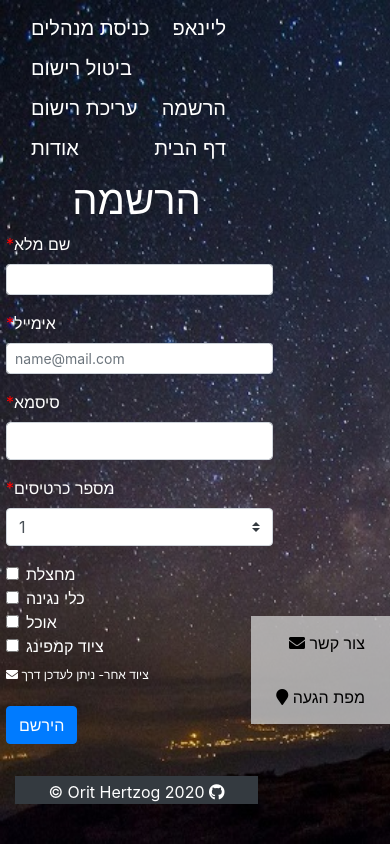
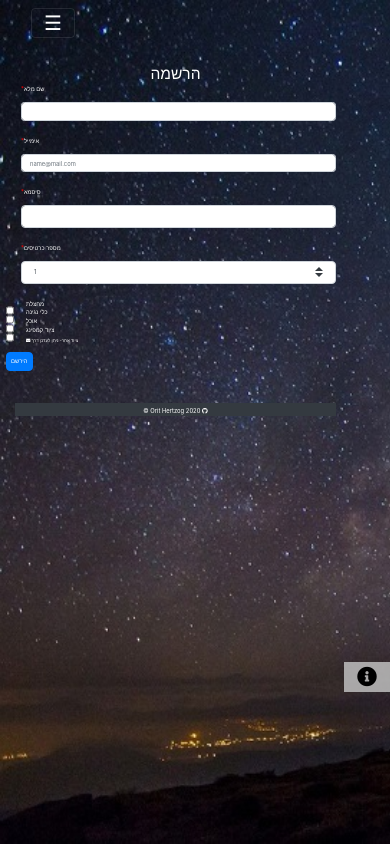
Before and after one commit to orityhertzog/covInd, a Flask app: page /register in a window 390 px wide. Run offline with Flask 2, Linux system fonts and the light colour scheme; some libraries are stand-ins or nearby versions.

Commit message:
added some changes to make the website more responsive

```diff
--- a/app.py
+++ b/app.py
@@ -168,4 +168,4 @@
 
 
 if __name__ == '__main__':
-    app.run()
+    app.run(debug=True)
--- a/common/database.py
+++ b/common/database.py
@@ -4,7 +4,6 @@
 class Database:
     URI = 'mongodb+srv://orityhertzog:049884383@cluster0.5hxkb.mongodb.net/cluster0?retryWrites=true&w=majority'
     DATABASE = pymongo.MongoClient(URI).get_default_database()
-    print(DATABASE)
 
     @staticmethod
     def insert(collection, item):
--- a/static/style.css
+++ b/static/style.css
@@ -7,11 +7,19 @@
   background-attachment: fixed;
   width: 70%;
 }
+button {
+    width: auto;
+}
+
 #navbar a:hover {
 color: #86bd98;
 }
+#navbar a {
+    font-size: 2vw;
+}
+
 #descript {
-    position: relative;
+    position: center;
     background-color: rgba(29, 33, 13, 0.6);
 }
 #descript h4{
@@ -19,7 +27,7 @@
 }
 
 .description {
-    color: #b7f7b2;
+    font-size: 2.5vw;
     text-align: center;
     direction: rtl;
 }
@@ -27,6 +35,7 @@
 #main-headline {
     color: #b7f7b2;
     text-align: center;
+    font-size: 4vw;
 }
 
 .reg-btn {
@@ -44,6 +53,7 @@
 header {
     color: white;
     text-align: center;
+    font-size: 4vw;
 }
 form {
     margin-left: 6px;
@@ -51,24 +61,33 @@
 
 #side-nav {
     position: fixed;
+    /*width: auto;
+    height: auto;*/
     right: 0;
-    bottom: 120px;
+    bottom:18%;
     text-align: right;
-    background-color: rgba(200,200,200,0.8);
-    margin: 0;
-    padding: 0;
-    overflow: hidden;
+}
+#sidebarCollapse {
+    width:18vw;
+}
+
+#sidebar{
+    display: block !important;
+    width: auto;
+    height: auto;
 }
 #side-nav a:link, a:visited {
   color: black;
-  padding: 15px 25px;
-  text-align: center;
+  text-align: right;
   text-decoration: none;
   display: inline-block;
 }
 
 #side-nav a:hover, a:active {
   color: #666666;
+}
+#side-nav a {
+    font-size: 1.5vw;
 }
 
 footer {
@@ -78,7 +97,9 @@
     padding: 0;
 }
 
-
+#footer p{
+font-size:1.5vw;
+}
 #footer a:link{
 text-decoration: none;
 color: white;
@@ -94,18 +115,14 @@
 }
 
 hr{
-   position: relative;
-            top: 20px;
-            border: none;
-            height: 8px;
-            background: #a6a6a6;
-            margin-bottom: 50px;
-            margin-left: 30px;
+   border: none;
+   height: 1.8vh;
+   background: #a6a6a6;
 }
 #carousel img {
    right: 50%;
-   width: 300px;
-   height: 300px;
+   width:30vw;
+   height:30vw;
 }
 
 sub a:link{
@@ -117,6 +134,65 @@
     color: #65af90;
 }
 
-#about p{
+
+#about {
+    position: relative;
+    background-color: rgba(29, 33, 13, 0.6);
+}
+#about h5 {
+    font-size: 2vw;
+    color: 565656;
     text-align: right;
+
 }
+.bg-light {
+    background-color: rgba(200,200,200,0.8) !important;
+}
+#map {
+  position: relative;
+  overflow: hidden;
+  width: 100%;
+  padding-top: 56.25%;
+}
+.responsive-iframe {
+  position: absolute;
+  top: 0;
+  left: 0;
+  bottom: 0;
+  right: 0;
+  width: 100%;
+  height: 100%;
+}
+
+select, input {
+    font-size:1.5vw !important;
+}
+.checkbox {
+    width: 2vw;
+}
+
+form {
+    font-size: 1.5vw !important;
+}
+form button {
+    width: auto !important;
+    color:white;
+    font-size: 1.5vw !important;
+}
+.asterisk {
+    color: red;
+}
+
+
+@media (max-width: 550px) {
+body{
+    width: 90%;
+}
+#navbar a{
+    display: block !important;
+    width: auto;
+    height: auto;
+}
+#sidebar a{
+    display: block !important;
+}
--- a/templates/home.html
+++ b/templates/home.html
@@ -8,12 +8,20 @@
     <script src="https://cdn.jsdelivr.net/npm/popper.js@1.16.1/dist/umd/popper.min.js" integrity="sha384-9/reFTGAW83EW2RDu2S0VKaIzap3H66lZH81PoYlFhbGU+6BZp6G7niu735Sk7lN" crossorigin="anonymous"></script>
     <script src="https://stackpath.bootstrapcdn.com/bootstrap/4.5.2/js/bootstrap.min.js" integrity="sha384-B4gt1jrGC7Jh4AgTPSdUtOBvfO8shuf57BaghqFfPlYxofvL8/KUEfYiJOMMV+rV" crossorigin="anonymous"></script>
     <meta charset="UTF-8">
+    <meta name="viewport" content="width=device-width,initial-scale=1,maximum-scale=1,user-scalable=no">
+    <meta http-equiv="X-UA-Compatible" content="IE=edge,chrome=1">
+    <meta name="HandheldFriendly" content="true">
     <title>covInD</title>
 
 </head>
 <body>
+
 <div class ="content container">
-    <nav role="navigation" class="navbar navbar-dark" id="navbar">
+    <nav role="navigation" class="navbar navbar-toggleable-md navbar-expand-lg navbar-dark" id="navbar">
+        <button class="navbar-toggler hidden-sm-up" style="color:white" type="button" data-toggle="collapse" data-target="#navbarCollapse">
+            &#9776;
+        </button>
+        <div class="collapse navbar-collapse" id="navbarCollapse">
             <a class="navbar-brand" href="{{url_for('admins_enter')}}">כניסת מנהלים</a>
             <a class="navbar-brand" href="{{url_for('lineup')}}">ליינאפ</a>
             <a class="navbar-brand" href="{{url_for('cancel_register')}}">ביטול רישום</a>
@@ -21,14 +29,28 @@
             <a class="navbar-brand" href="{{url_for('register')}}">הרשמה</a>
             <a class="navbar-brand" href="{{url_for('about')}}">אודות</a>
             <a class="navbar-brand" href="{{url_for('home')}}">דף הבית</a>
+        </div>
     </nav>
 </div>
 
 
-    <aside id="side-nav"  >
-    <a class="fa-ic" href="mailto: orityhertzog@gmail.com?subject=covInD">
-        <em class="fa fa-envelope"></em> צור קשר </a><br>
-        <a href="{{url_for('maps')}}"> <em class="fa fa-map-marker" aria-hidden="true"></em> מפת הגעה </a>
+    <aside>
+        <nav role="navigation" class="navbar navbar-expand-lg" id="sidebar">
+            <div id="side-nav" class="bg-light">
+                <button class="navbar-toggler hidden-lg-up" data-toggle="collapse" data-target="#sidebarCollapse">
+                  <i class="fa fa-info-circle" aria-hidden="true" style="color:black"></i>
+                </button>
+                <div class="collapse navbar-collapse p-3" id="sidebarCollapse">
+                    <div class=" content container">
+                        <a href="mailto: orityhertzog@gmail.com?subject=covInD">
+                        <i class="fa fa-envelope"></i> צור קשר </a>
+                    </div>
+                   <br><div class=" content container">
+                        <a href="{{url_for('maps')}}"><i class="fa fa-map-marker-alt"></i>  מפת הגעה </a>
+                    </div>
+                </div>
+            </div>
+        </nav>
     </aside>
 
 
--- a/templates/lineup.html
+++ b/templates/lineup.html
@@ -1,7 +1,7 @@
 {% extends 'home.html' %}
 {% block content %}
-<header><h1>ליינאפ</h1></header>
+<header>ליינאפ</header>
 <center>
-    <br><h3>יתפרסם בהמשך</h3>
+    <br><h3 style="font-size:2vw">יתפרסם בהמשך</h3>
 </center>
 {% endblock %}
--- a/templates/map.html
+++ b/templates/map.html
@@ -1,7 +1,8 @@
 {% extends 'home.html' %}
 {% block content %}
 <center>
-    <br><br>
-<iframe src="https://www.google.com/maps/embed?pb=!1m18!1m12!1m3!1d3403.655746220981!2d34.707030313843134!3d31.45114298139253!2m3!1f0!2f0!3f0!3m2!1i1024!2i768!4f13.1!3m3!1m2!1s0x1502885fb60a74a7%3A0xeb6228f2521057d9!2sHaZayit%20St%2042%2C%20Sde%20Tsvi!5e0!3m2!1sen!2sil!4v1600781768293!5m2!1sen!2sil" width="650" height="300" frameborder="2" style="border:3;" allowfullscreen="" aria-hidden="false" tabindex="0"></iframe>
+    <div class="container m-3" id="map">
+<iframe class="responsive-iframe"src="https://www.google.com/maps/embed?pb=!1m18!1m12!1m3!1d3403.655746220981!2d34.707030313843134!3d31.45114298139253!2m3!1f0!2f0!3f0!3m2!1i1024!2i768!4f13.1!3m3!1m2!1s0x1502885fb60a74a7%3A0xeb6228f2521057d9!2sHaZayit%20St%2042%2C%20Sde%20Tsvi!5e0!3m2!1sen!2sil!4v1600781768293!5m2!1sen!2sil" width="650" height="300" frameborder="2" allowfullscreen="" aria-hidden="false" tabindex="0"></iframe>
+    </div>
 </center>
 {% endblock %}
--- a/templates/user/confirm_cancelation.html
+++ b/templates/user/confirm_cancelation.html
@@ -1,6 +1,6 @@
 {% extends 'home.html' %}
 {% block content %}
 <div class="contain">
-    <header><h1>ההרשמה בוטלה בהצלחה</h1></header><br>
+    <header>ההרשמה בוטלה בהצלחה</header><br>
 </div>
 {% endblock %}
--- a/templates/user/registration.html
+++ b/templates/user/registration.html
@@ -1,24 +1,24 @@
 {% extends 'home.html' %}
 {% block content %}
 
-    <header><h1>הרשמה</h1></header>
+    <header>הרשמה</header>
     <section>
         <div  class="register-form mb-3">
-            <form method="post" name="register">
-                <div class="form-group form-register">
-                    <label for="full-name"><span style="color: red">*</span>שם מלא</label>
+            <form method="post" name="register" >
+                <div class="form-group form-register col-sm-6" >
+                    <label for="full-name"><span class="asterisk" >*</span>שם מלא</label>
                     <input type="text" class="form-control form-control-sm" name="full_name" id="full-name" required>
                 </div>
-                <div class="form-group form-register">
-                    <label for="email"><span style="color: red">*</span>אימייל</label>
-                    <input type="email" class="form-control form-control-sm" name="email" id="email" placeholder="name@mail.com" required>
+                <div class="form-group form-register col-sm-6">
+                    <label for="email"><span class="asterisk">*</span>אימייל</label>
+                    <input type="email" class="form-control form-control-sm" name="email" id="email" placeholder="name@mail.com"  required>
                 </div>
-                <div class="form-group form-register">
-                    <label for="password"><span style="color: red">*</span>סיסמא</label>
+                <div class="form-group form-register col-sm-6">
+                    <label for="password"><span class="asterisk">*</span>סיסמא</label>
                     <input type="password" class="form-control from-control-sm" id="password" name="password" required>
                 </div>
-                <div class="form-group form-register">
-                    <label for="tickets-amount"><span style="color: red">*</span>מספר כרטיסים</label>
+                <div class="form-group form-register col-sm-6">
+                    <label for="tickets-amount"><span class="asterisk">*</span>מספר כרטיסים</label>
                     <select class="custom-select" id="tickets-amount" name="tickets_amount">
                         <option value="1">1</option>
                         <option value="2">2</option>
@@ -27,27 +27,29 @@
                         <option value="5">5</option>
                     </select>
                 </div>
-                <div class="form-check form-register">
-                     <input type="checkbox" class="form-check-input" id="mat" name="mat">
-                    <label for="mat" class="form-check-label">מחצלת</label>
+                <div class="form-check form-register col-sm-6">
+                     <input type="checkbox" class="form-check-input checkbox" id="mat" name="mat">
+                    <label for="mat" class="form-check-label" >מחצלת</label>
                 </div>
-                <div class="form-check form-register">
-                    <input type="checkbox" class="form-check-input" id="instrument" name="instrument">
+                <div class="form-check form-register col-sm-6">
+                    <input type="checkbox" class="form-check-input checkbox" id="instrument" name="instrument">
                     <label for="instrument" class="form-check-label">כלי נגינה</label>
                 </div>
-                <div class="form-check form-register">
-                    <input type="checkbox" class="form-check-input" id="food" name="food">
-                    <label for="food" class="form-check-label">אוכל</label>
+
+                <div class="form-check form-register col-sm-6">
+                    <input type="checkbox" class="form-check-input checkbox" id="food" name="food"><span>אוכל</span>
+                    <label for="food" class="form-check-label"></label>
                 </div>
-                <div class="form-check form-register">
-                    <input type="checkbox" class="form-check-input" id="camp" name="camp">
+
+                <div class="form-check form-register col-sm-6">
+                    <input type="checkbox" class="form-check-input checkbox" id="camp" name="camp">
                     <label for="camp" class="form-check-label">ציוד קמפינג</label>
                 </div>
-                <div class="content">
+                <div class="form-check">
                     <sub><a class="fa-ic fa fa-envelope" href="mailto: orityhertzog@gmail.com?subject=covInD-equipment"></a> ציוד אחר- ניתן לעדכן דרך </sub>
                 </div>
 
-                <br><button type="submit" name="register" class="btn btn-primary mb-3" style="color: white">הירשם</button>
+                <br><button type="submit" name="register" class="btn btn-primary mb-3 p-1">הירשם</button>
             </form>
         </div>
     </section>
--- a/templates/user/unsuccessful_register.html
+++ b/templates/user/unsuccessful_register.html
@@ -1,8 +1,8 @@
 {% extends 'home.html' %}
 {% block content %}
 <div class="content mb-3">
-    <header><h1>{{ message }}</h1></header>
-    <center><a class="btn btn-primary" href="{{url_for(url, email_=' ')}}"> חזור </a></center>
+    <header>{{ message }}</header>
+    <center><a class="btn btn-primary p-1" href="{{url_for(url, email_=' ')}}"> חזור </a></center>
 </div>
 
 {% endblock %}
```
Also changed, not shown: templates/about.html (+5 -5 lines), templates/index.html (+19 -16 lines), templates/user/cancel_registration.html (+6 -6 lines), templates/user/confirm_editing.html (+5 -5 lines), templates/user/confirm_registration.html (+5 -5 lines), templates/user/edit_registration.html (+16 -16 lines). Lines whose indentation alone changed are shown as unchanged.
